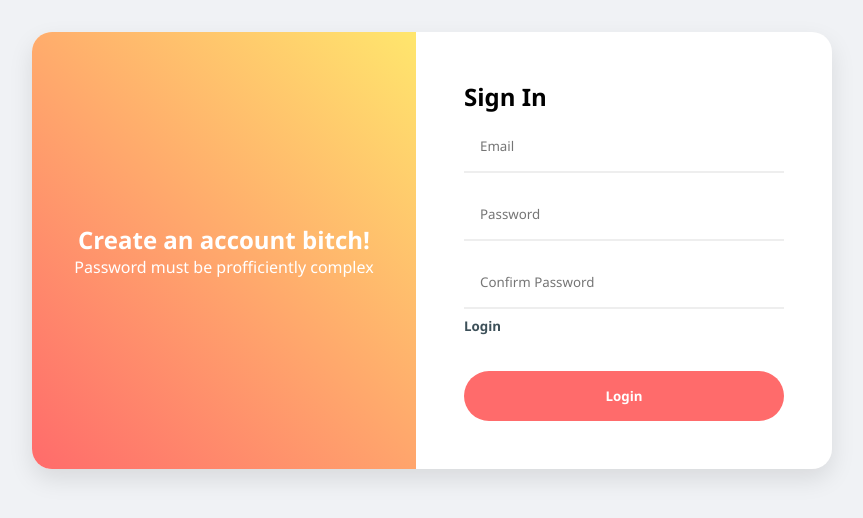
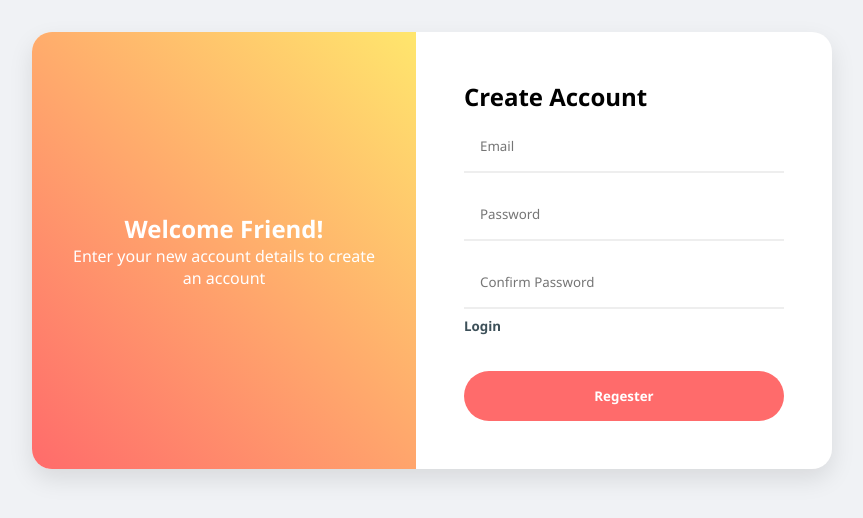
Before and after one commit to maxnaur/Website-Stolen-Bikes, a PHP site: page /register.html in a window 1280 px wide. Shown: the top 518 px of the page, without its empty margins (208-1071 px from the left). Run offline with PHP 8.4, Linux system fonts and the light colour scheme.

Commit message:
Scalable

```diff
--- a/register.html
+++ b/register.html
@@ -11,11 +11,11 @@
         <!-- Split Layout Form -->
         <div class="split-form">
             <div class="image-side">
-                <h2>Create an account bitch!</h2>
-                <p>Password must be profficiently complex</p>
+                <h2>Welcome Friend!</h2>
+                <p>Enter your new account details to create an account</p>
             </div>
             <div class="form-side">
-                <h2>Sign In</h2>
+                <h2>Create Account</h2>
                 <form>
                     <input type="email" placeholder="Email" required>
                     <input type="password" placeholder="Password" required>
@@ -24,7 +24,7 @@
                         <a href="index.html">Login</a>
                         <a></a>
                     </span>
-                    <button type="submit">Login</button>
+                    <button type="refester">Regester</button>
                 </form>
             </div>
         </div>
--- a/scripts.js
+++ b/scripts.js
@@ -5,3 +5,8 @@ document.querySelectorAll('form').forEach(form => {
         alert('Login attempted');
     });
 });
+
+// Login
+
+
+// Regester
--- a/style.css
+++ b/style.css
@@ -60,7 +60,7 @@ body {
 .links a {
   text-decoration: none;
   float: left;
-  width: 130px;
+  width: 50%;
   height: 30px;
   text-align: left;
   color: #3d5059;
```
